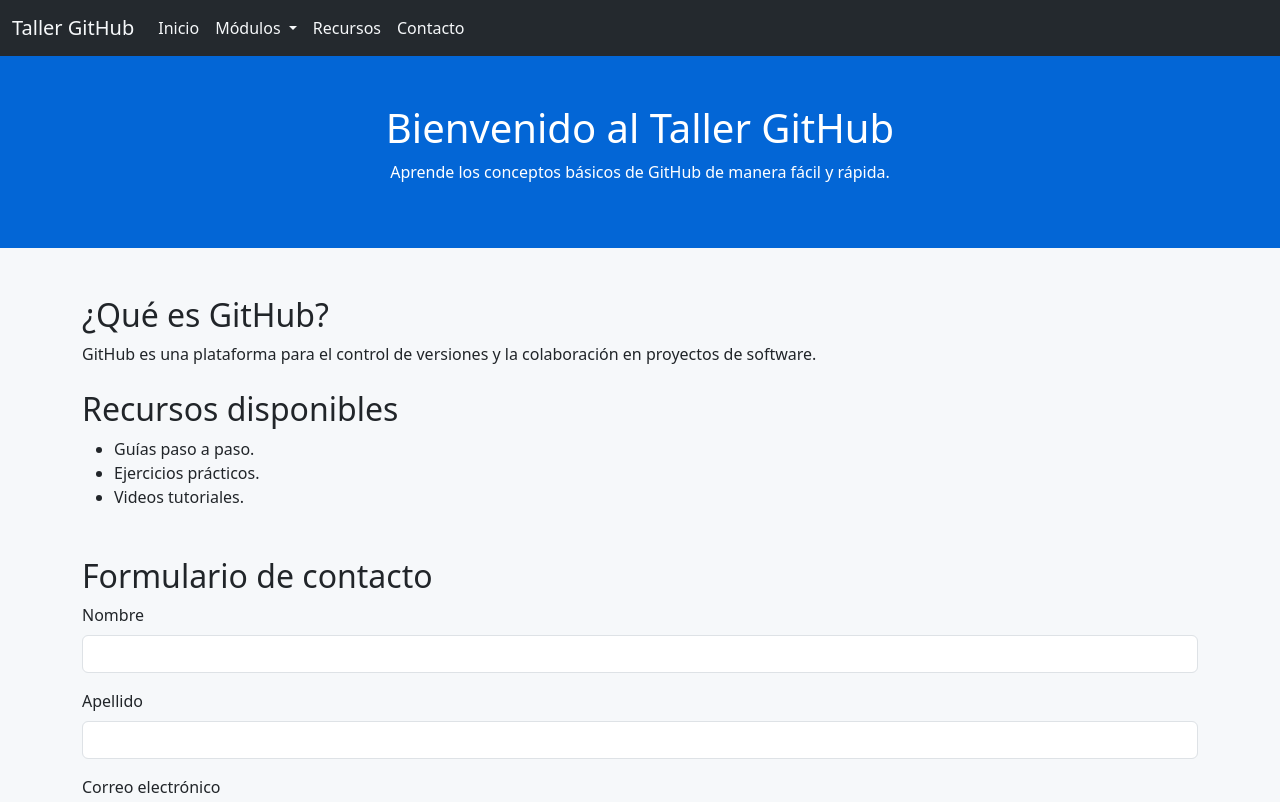
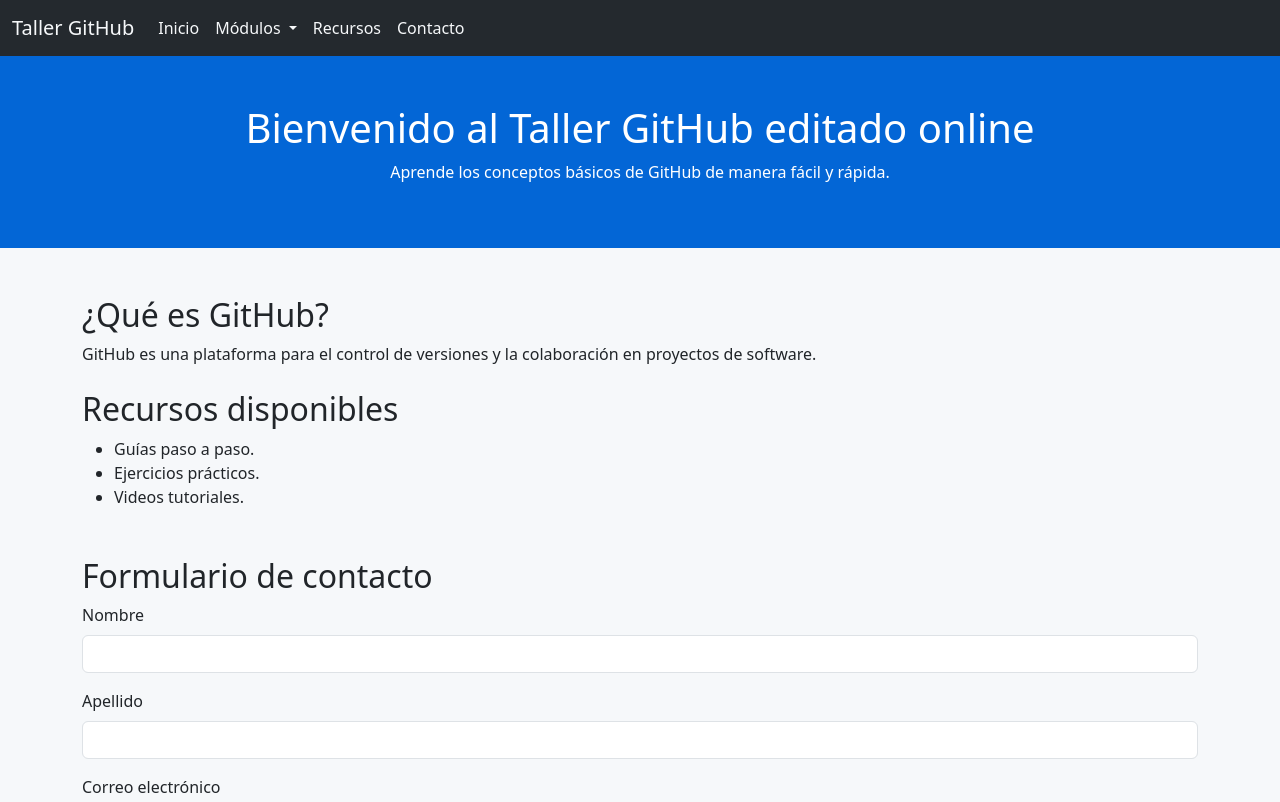
Before and after one commit to Vicentezapata/TallerGitHub, a plain HTML site: page index.html in a window 1280 px wide. Shown: the top 802 px of the page. Drawn offline with nearby package versions, Linux system fonts and the light colour scheme; some packages are replaced by stand-ins of ours; a script that the page names is missing.

Commit message:
guardado online

```diff
--- a/index.html
+++ b/index.html
@@ -61,7 +61,7 @@
     <header class="bg-primary text-white text-center py-5">
         <div class="container">
             <!-- Título principal -->
-            <h1>Bienvenido al Taller GitHub</h1>
+            <h1>Bienvenido al Taller GitHub editado online</h1>
             <!-- Descripción breve -->
             <p>Aprende los conceptos básicos de GitHub de manera fácil y rápida.</p>
         </div>
```
